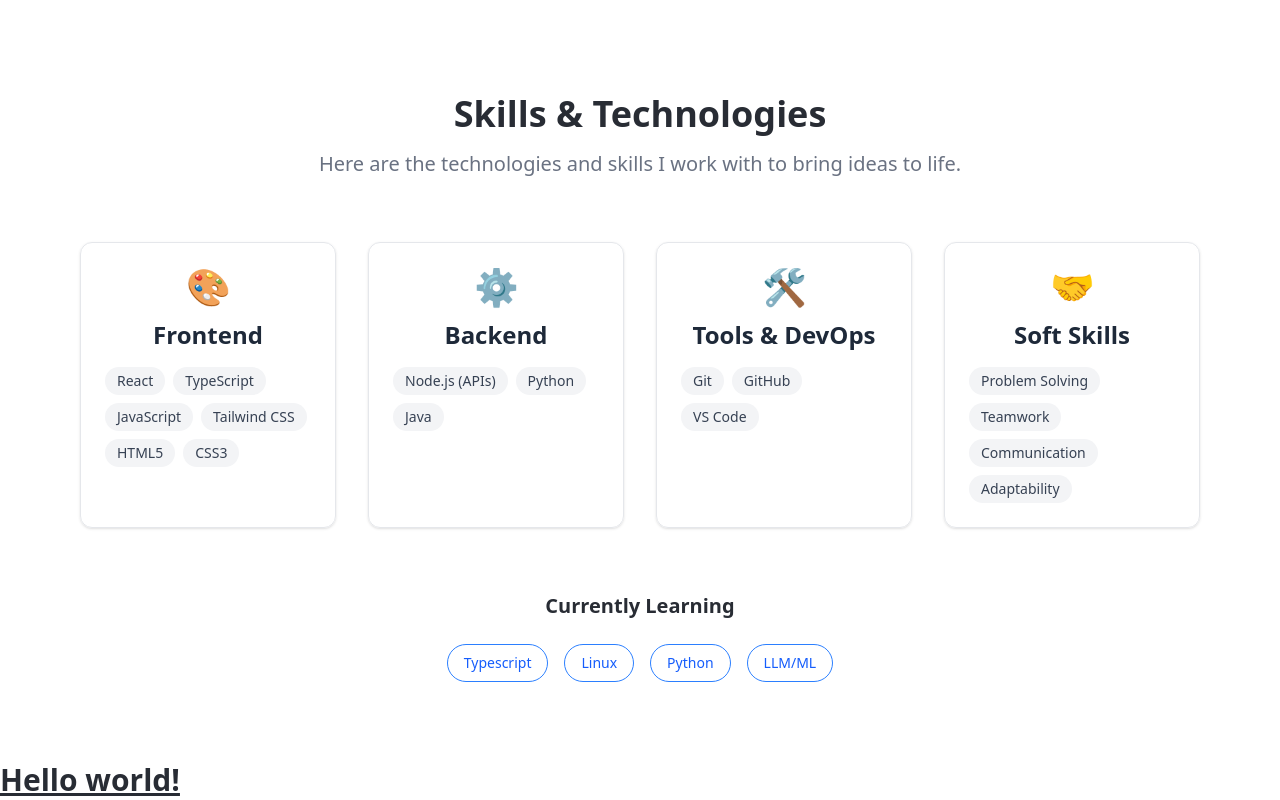
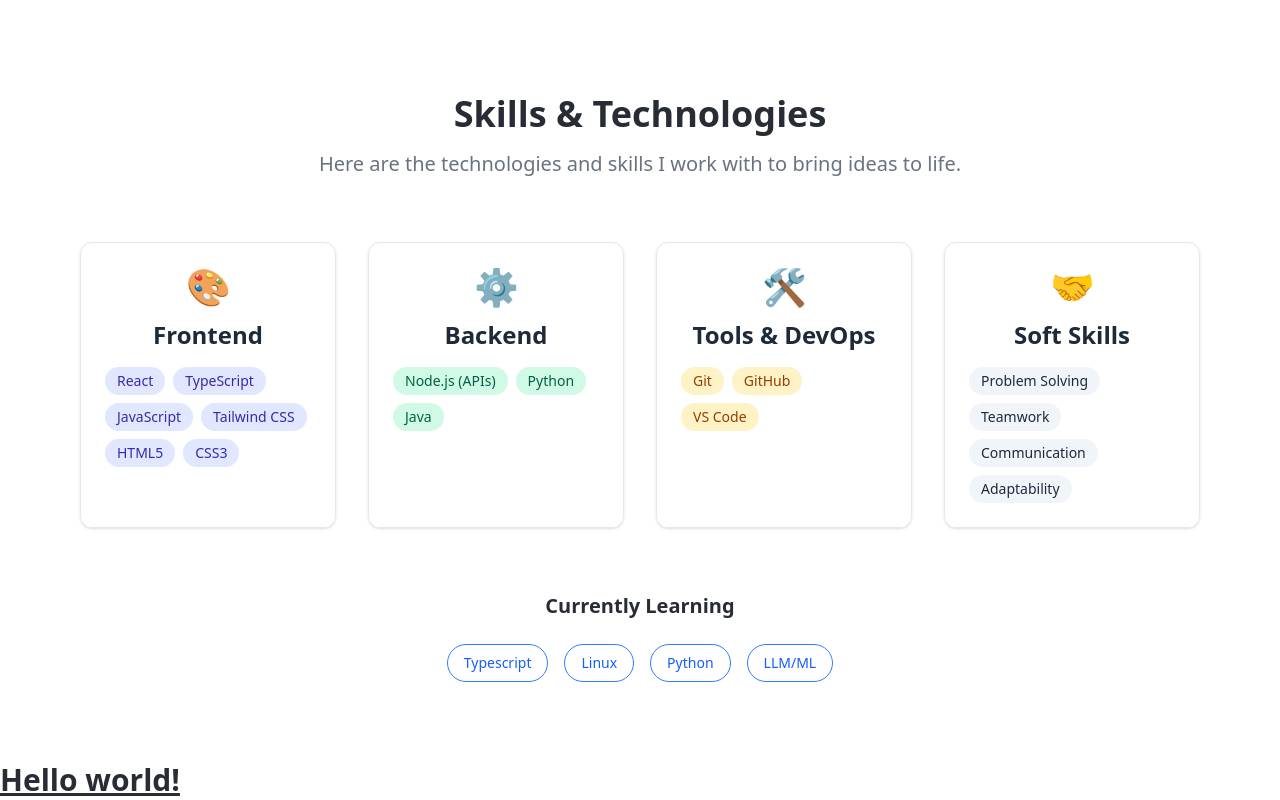
Before and after one commit to Vaahtopahvi/rikuvaa, a React (Vite) app: page / in a window 1280 px wide. Shown: the part 1676-2476 px from the top of the page. Built offline with nearby package versions, Linux system fonts and the light colour scheme.

Commit message:
some styling for the badges

```diff
--- a/src/components/Skills.tsx
+++ b/src/components/Skills.tsx
@@ -32,21 +32,39 @@ function Skills() {
 
             {/* skill badges */}
             <div className="flex flex-wrap gap-2 transition">
-              {group.items.map((skill) => (
+              {group.items.map((skill) => {
+                const categoryColor = (() => {
+                  switch (group.category) {
+                    case "Frontend":
+                      return "bg-indigo-100 text-indigo-800 dark:bg-indigo-900 dark:text-indigo-200 hover:bg-indigo-600 hover:text-white";
+                    case "Backend":
+                      return "bg-emerald-100 text-emerald-800 dark:bg-emerald-900 dark:text-emerald-200 hover:bg-emerald-600 hover:text-white";
+                    case "Tools & DevOps":
+                      return "bg-amber-100 text-amber-800 dark:bg-amber-900 dark:text-amber-200 hover:bg-amber-600 hover:text-white";
+                    case "Soft Skills":
+                      return "bg-slate-100 text-slate-800 dark:bg-slate-900 dark:text-slate-200 hover:bg-slate-600 hover:text-white";
+                    default:
+                      return "bg-gray-100 dark:bg-gray-800 text-gray-700 dark:text-gray-300 hover:bg-blue-600 hover:text-white";
+                  }
+                })();
+                return (
                   <span
                     key={skill}
-                  className="px-3 py-1 bg-gray-100 dark:bg-gray-800 text-gray-700 dark:text-gray-300 rounded-full text-sm font-medium hover:bg-blue-600 transition hover:text-white 700"
+                    className={`px-3 py-1 rounded-full text-sm font-medium transition ${categoryColor}`}
                   >
                     {skill}
                   </span>
-              ))}
+                );
+              })}
             </div>
           </div>
         ))}
       </div>
 
       <div className="mt-16">
-          <h3 className="text-xl font-semibold mb-6 text-center">Currently Learning</h3>
+        <h3 className="text-xl font-semibold mb-6 text-center">
+          Currently Learning
+        </h3>
         <div className="flex flex-wrap justify-center gap-4">
           {currentlyLearning.map((item) => (
             <span
```
Lines whose indentation alone changed are shown as unchanged.
